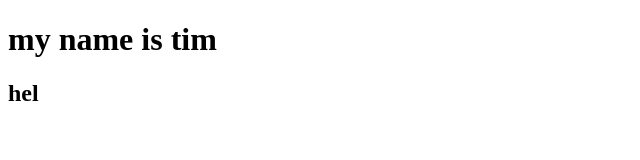
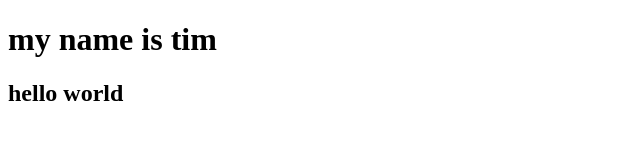
Before and after one commit to TaymoorAhmad/Hello-World, a plain HTML site: page index.html in a window 1280 px wide. Shown: the whole page, without its empty margins (0-640 px from the left). Drawn offline with Linux system fonts and the light colour scheme.

Commit message:
testing 2

```diff
--- a/index.html
+++ b/index.html
@@ -11,7 +11,7 @@
 <body>
 
     <h1 class="txt" id="txt">my name is tim</h1>
-    <h2>hel</h2>
+    <h2>hello world</h2>
 
 </body>
 
```
